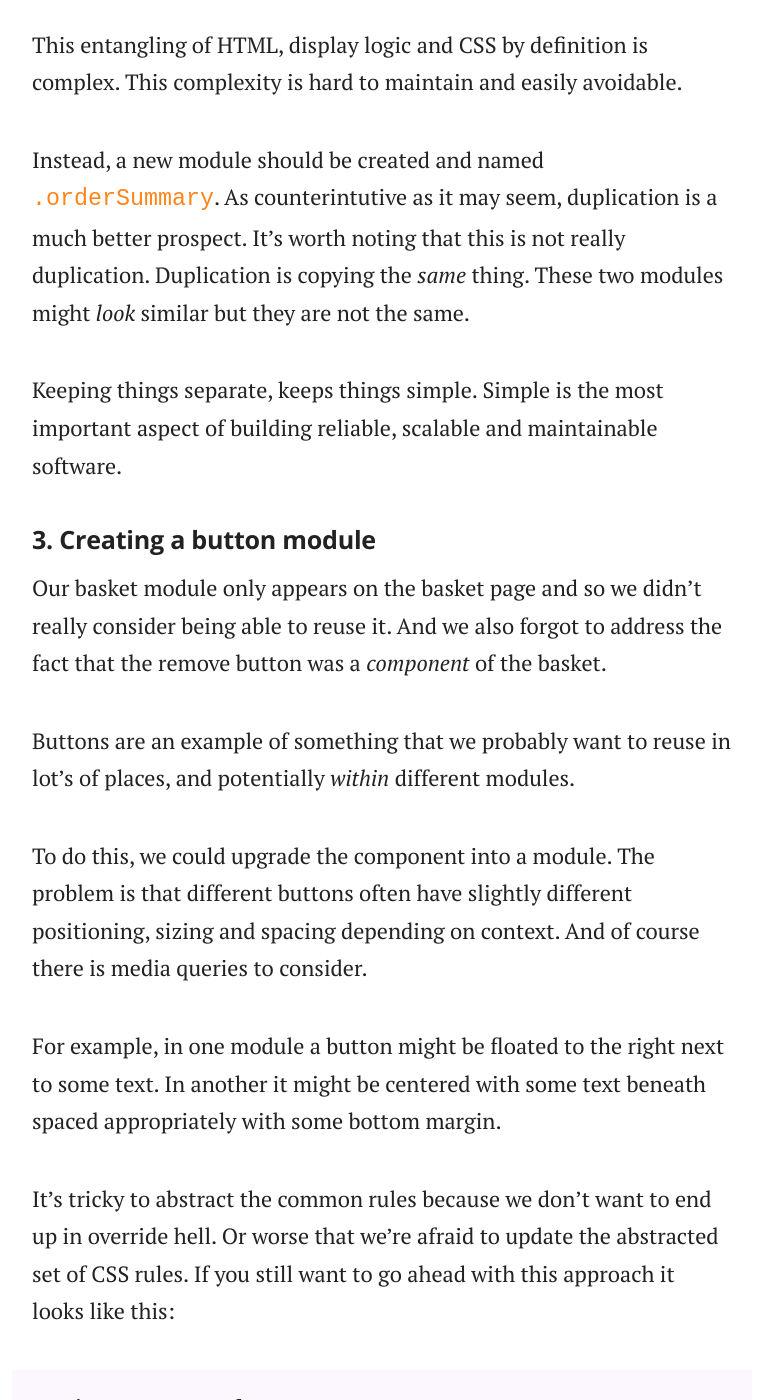
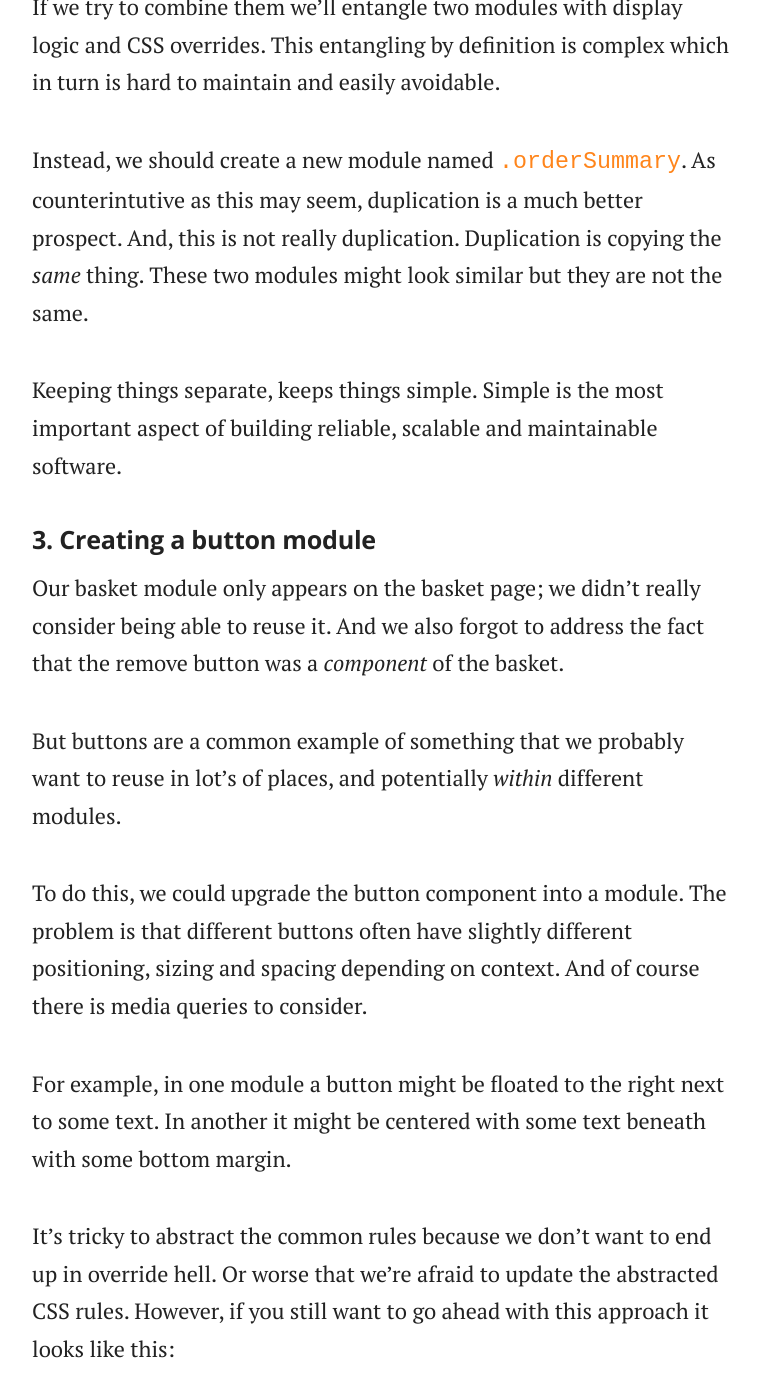
Before and after one commit to adamsilver/maintainablecss.com-jekyll, a Jekyll site: the page built from _chapters/06-modules.md, in a window 1280 px wide and 1400 px high, scrolled down 3344 px. Shown: the whole window, without its empty margins (258-1018 px from the left). Built offline with Jekyll 4.4.1, drawn with Linux system fonts in a browser that asks for light colours; some of the changed text lies outside the part shown.

Commit message:
Typos in modules

```diff
--- a/_chapters/06-modules.md
+++ b/_chapters/06-modules.md
@@ -61,29 +61,29 @@ And the selectors for that might be:
 
 ## 2. Creating an order summary module
 
-Next, we will build an order summary module. This module is shown during checkout and bears some resemblnace the basket. For example, it has a title and it displays a list of products.
+Next, we will build an order summary module. This module is shown during checkout and bears some resemblance to the basket. For example, it has a title and it displays a list of products.
 
-It's got a slightly different aesthetic and products can no longer be removed from it i.e. no form and no remove button.
+It does, however, have a different aesthetic and the products can no longer be removed i.e. no form and no remove button.
 
-The first thing to address, is the temptation to reuse the basket template (and CSS.) Just because there are similarities does not mean they are the same. If we try to combine them we'll entangle two modules with display logic and CSS overrides.
+The first thing to address is the temptation to reuse the basket template (and CSS). Just because there are similarities does not mean they are the same.
 
-This entangling of HTML, display logic and CSS by definition is complex. This complexity is hard to maintain and easily avoidable.
+If we try to combine them we'll entangle two modules with display logic and CSS overrides. This entangling by definition is complex which in turn is hard to maintain and easily avoidable.
 
-Instead, a new module should be created and named `.orderSummary`. As counterintutive as it may seem, duplication is a much better prospect. It's worth noting that this is not really duplication. Duplication is copying the *same* thing. These two modules might *look* similar but they are not the same.
+Instead, we should create a new module named `.orderSummary`. As counterintutive as this may seem, duplication is a much better prospect. And, this is not really duplication. Duplication is copying the *same* thing. These two modules might look similar but they are not the same.
 
 Keeping things separate, keeps things simple. Simple is the most important aspect of building reliable, scalable and maintainable software.
 
 ## 3. Creating a button module
 
-Our basket module only appears on the basket page and so we didn't really consider being able to reuse it. And we also forgot to address the fact that the remove button was a *component* of the basket.
+Our basket module only appears on the basket page; we didn't really consider being able to reuse it. And we also forgot to address the fact that the remove button was a *component* of the basket.
 
-Buttons are an example of something that we probably want to reuse in lot's of places, and potentially *within* different modules.
+But buttons are a common example of something that we probably want to reuse in lot's of places, and potentially *within* different modules.
 
-To do this, we could upgrade the component into a module. The problem is that different buttons often have slightly different positioning, sizing and spacing depending on context. And of course there is media queries to consider.
+To do this, we could upgrade the button component into a module. The problem is that different buttons often have slightly different positioning, sizing and spacing depending on context. And of course there is media queries to consider.
 
-For example, in one module a button might be floated to the right next to some text. In another it might be centered with some text beneath spaced appropriately with some bottom margin.
+For example, in one module a button might be floated to the right next to some text. In another it might be centered with some text beneath with some bottom margin.
 
-It's tricky to abstract the common rules because we don't want to end up in override hell. Or worse that we're afraid to update the abstracted set of CSS rules. If you still want to go ahead with this approach it looks like this:
+It's tricky to abstract the common rules because we don't want to end up in override hell. Or worse that we're afraid to update the abstracted CSS rules. However, if you still want to go ahead with this approach it looks like this:
 
 	.primaryButton {
 	  /* Button styles */
@@ -119,4 +119,4 @@ There's a third option. Imagine a checkout flow whereby each page has an identic
 	  /*...*/
 	}
 
-In doing this, we have abstracted and applied the styles to a well understood *checkoutActions* module. And we've done this without affecting similar, but not identical buttons.
+In doing this, we have abstracted and applied the styles to a well understood `.checkoutActions` module. And we've done this without affecting similar, but not identical buttons.
```
Also changed, not shown: other parts of _chapters/06-modules.md (+1 -1 lines).
